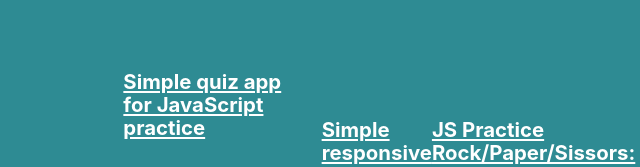
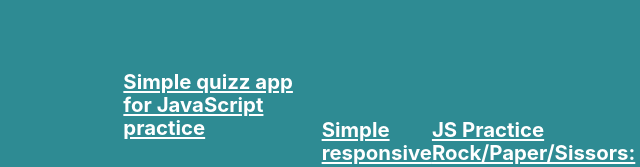
Before and after one commit to mintercode/profilepage2, a website built with Parcel: page portfolio.html in a window 1280 px wide. Shown: the part 464-631 px from the top of the page, 536-1176 px from the left. Built offline with nearby package versions, Linux system fonts and the light colour scheme.

Commit message:
built for production with parcel

```diff
--- a/portfolio.html
+++ b/portfolio.html
@@ -50,7 +50,7 @@
            <div class="block grid grid--1x2" >
             <a href="https://jsquizpractice.netlify.app/">
               <picture data-aos="fade-in" data-aos-duration="3000">
-                <h3> Simple quiz app for JavaScript practice</h3>
+                <h3> Simple quizz app for JavaScript practice</h3>
                 <img
                   class="room hero__image-2"
                   src="Images/jsquizzpic.webp"
```
Also changed, not shown: package.json (added, +24 -0 lines), 2 other files.
